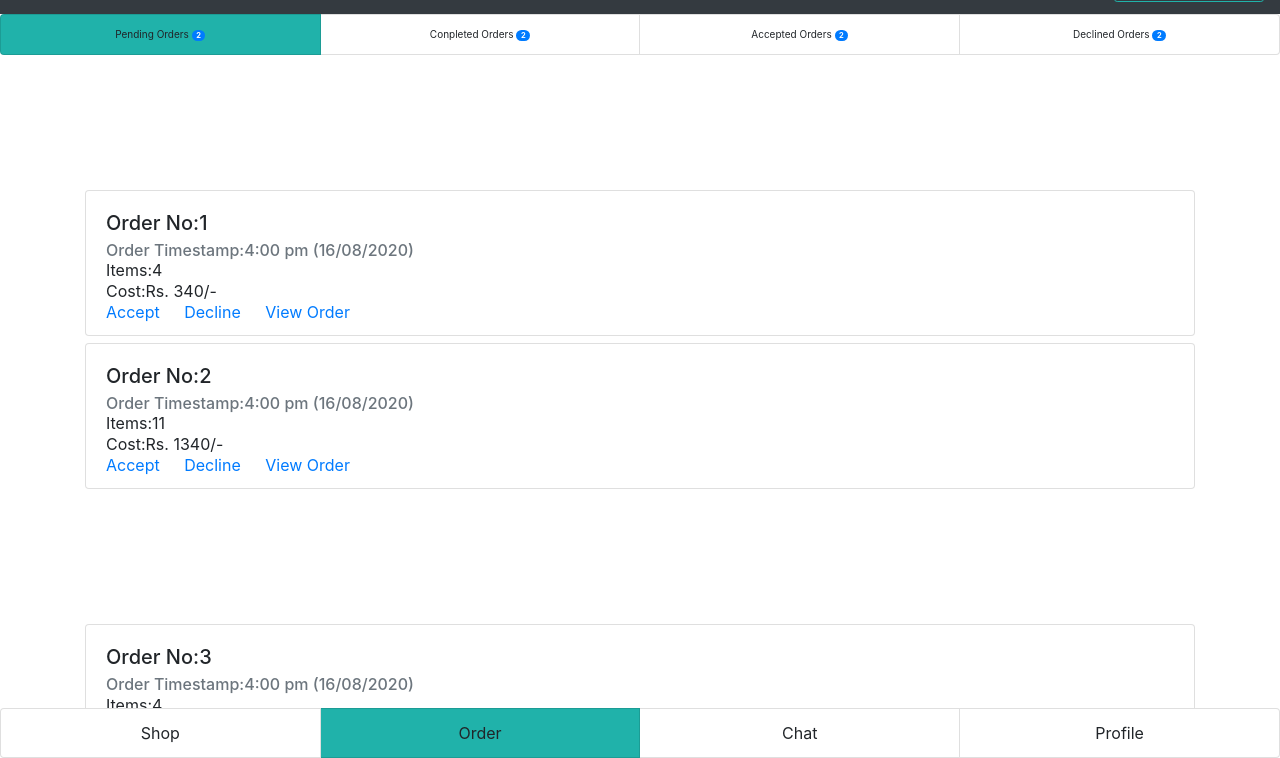
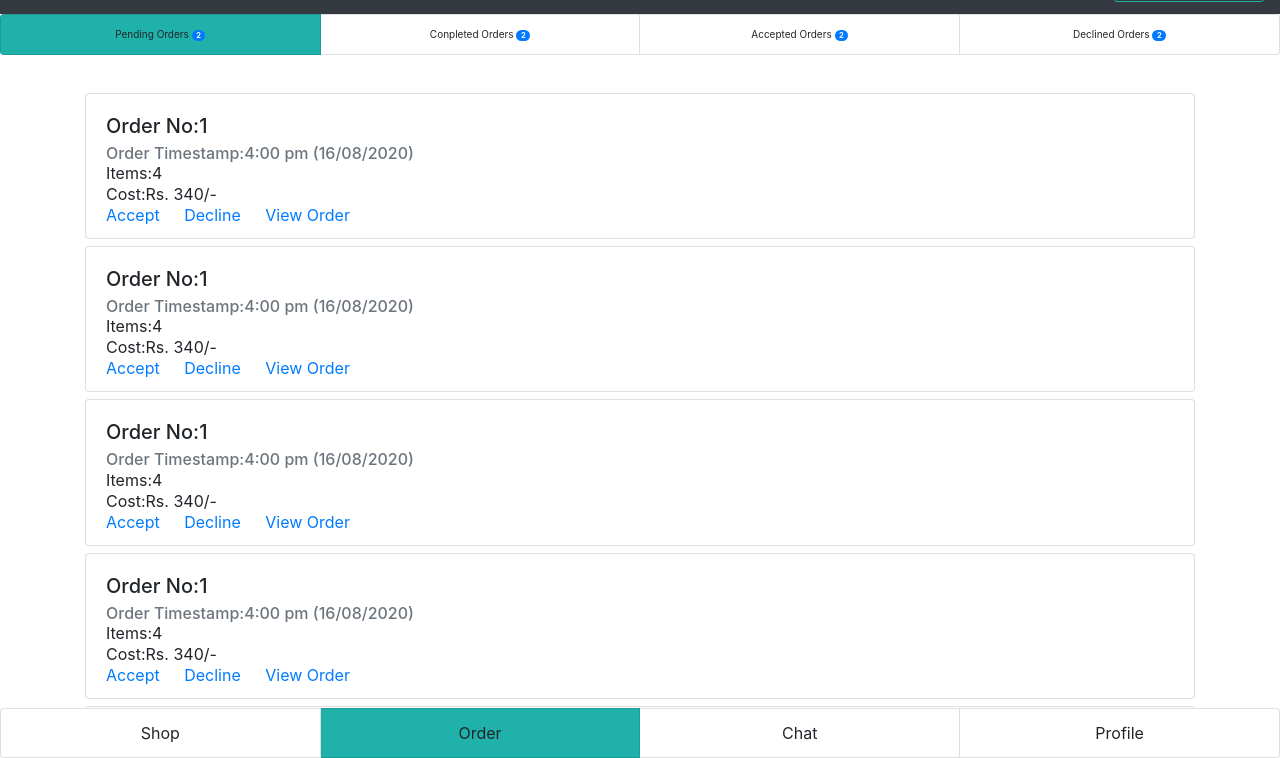
Before and after one commit to harshwasan/test-hab59, a plain HTML site: page index.html in a window 1280 px wide. Both pictures are taken after a click on the item "Order". Shown: the part 42-800 px from the top of the page. Drawn offline with nearby package versions, Linux system fonts and the light colour scheme.

Commit message:
fixed navbar index

```diff
--- a/assets/css/index.css
+++ b/assets/css/index.css
@@ -1,9 +1,24 @@
+#nav{
+    position: fixed;
+    left: 0;
+    top: 0;
+    width: 100%;
+    z-index: 20;
+}
+#order-sub-components{
+    position: fixed;
+    left: 0;
+    top: 0;
+    padding-top: 56px;
+    width: 100%;
+    z-index: 20;
+}
 .foot{
     position: fixed;
-   left: 0;
-   bottom: 0;
-   width: 100%;
-   text-align: center;
+    left: 0;
+    bottom: 0;
+    width: 100%;
+    text-align: center;
 }
 .foot-items{
     cursor: pointer;
@@ -13,15 +28,31 @@
     background: lightseagreen;
 }
 #shop-component{
+    padding-bottom: 100px;
     display: block;
 }
 #order-component{
+    padding-bottom: 100px;
     display: none;
 }
 #chat-component{
+    padding-bottom: 100px;
     display: none;
 }
 #profile-component{
+    padding-bottom: 100px;
+    display: none;
+}
+#pending-component{
+    display: block;
+}
+#completed-component{
+    display: none;
+}
+#accepted-component{
+    display: none;
+}
+#declined-component{
     display: none;
 }
 #foot{
--- a/index.html
+++ b/index.html
@@ -11,7 +11,7 @@
     <script src="https://stackpath.bootstrapcdn.com/bootstrap/4.5.2/js/bootstrap.min.js" integrity="sha384-B4gt1jrGC7Jh4AgTPSdUtOBvfO8shuf57BaghqFfPlYxofvL8/KUEfYiJOMMV+rV" crossorigin="anonymous"></script>
 </head>
 <body>
-    <nav class="navbar navbar-dark bg-dark">
+    <nav class="navbar navbar-dark bg-dark" id="nav">
         <a class="navbar-brand">E-Kharidana</a>
         <form class="form-inline">
             <button class="btn btn-sm btn-outline-secondary" type="button" style="color: lightseagreen; border-color: lightseagreen;">Sign in as Customer</button>
@@ -26,7 +26,7 @@
         <button class="btn btn-outline-success my-2 my-sm-0" type="submit">Search</button>
     </div> -->
 
-    <ul class="list-group list-group-horizontal foot" id="foot">
+    <ul class="list-group list-group-horizontal foot" id="foot" id="nav">
         <li class="list-group-item foot-items foot-active" id="foot-shop">Shop</li>
         <li class="list-group-item foot-items" id="foot-order">Order</li>
         <li class="list-group-item foot-items" id="foot-chat">Chat</li>
@@ -37,7 +37,7 @@
 
     </div>
     <div id="order-component">
-        <ul class="list-group list-group-horizontal navigation">
+        <ul class="list-group list-group-horizontal navigation" id="order-sub-components">
             <li class="list-group-item navigation-items order-active" id="pending">Pending Orders <span class="badge badge-primary badge-pill">2</span></li>
             <li class="list-group-item navigation-items" id="complete">Conpleted Orders <span class="badge badge-primary badge-pill">2</span></li>
             <li class="list-group-item navigation-items" id="accepted">Accepted Orders <span class="badge badge-primary badge-pill">2</span></li>
@@ -45,6 +45,66 @@
         </ul>
         <div class="container" id="pending-component">
             <!-- this section is to be repeated in loop for all orders -->
+            <div class="row orders">
+                <div class="col-sm-12">
+                    <div class="card">
+                        <div class="card-body">
+                        <h5 class="card-title">Order No:1</h5>
+                        <h6 class="card-subtitle mb-2 text-muted">Order Timestamp:4:00 pm (16/08/2020)</h6>
+                        <p class="card-text">Items:4</p>
+                        <p class="card-text">Cost:Rs. 340/-</p>
+                        <a href="#" class="card-link">Accept</a>
+                        <a href="#" class="card-link">Decline</a>
+                        <a href="#" class="card-link">View Order</a>
+                        </div>
+                    </div>
+                </div>
+            </div>
+            <div class="row orders">
+                <div class="col-sm-12">
+                    <div class="card">
+                        <div class="card-body">
+                        <h5 class="card-title">Order No:1</h5>
+                        <h6 class="card-subtitle mb-2 text-muted">Order Timestamp:4:00 pm (16/08/2020)</h6>
+                        <p class="card-text">Items:4</p>
+                        <p class="card-text">Cost:Rs. 340/-</p>
+                        <a href="#" class="card-link">Accept</a>
+                        <a href="#" class="card-link">Decline</a>
+                        <a href="#" class="card-link">View Order</a>
+                        </div>
+                    </div>
+                </div>
+            </div>
+            <div class="row orders">
+                <div class="col-sm-12">
+                    <div class="card">
+                        <div class="card-body">
+                        <h5 class="card-title">Order No:1</h5>
+                        <h6 class="card-subtitle mb-2 text-muted">Order Timestamp:4:00 pm (16/08/2020)</h6>
+                        <p class="card-text">Items:4</p>
+                        <p class="card-text">Cost:Rs. 340/-</p>
+                        <a href="#" class="card-link">Accept</a>
+                        <a href="#" class="card-link">Decline</a>
+                        <a href="#" class="card-link">View Order</a>
+                        </div>
+                    </div>
+                </div>
+            </div>
+            <div class="row orders">
+                <div class="col-sm-12">
+                    <div class="card">
+                        <div class="card-body">
+                        <h5 class="card-title">Order No:1</h5>
+                        <h6 class="card-subtitle mb-2 text-muted">Order Timestamp:4:00 pm (16/08/2020)</h6>
+                        <p class="card-text">Items:4</p>
+                        <p class="card-text">Cost:Rs. 340/-</p>
+                        <a href="#" class="card-link">Accept</a>
+                        <a href="#" class="card-link">Decline</a>
+                        <a href="#" class="card-link">View Order</a>
+                        </div>
+                    </div>
+                </div>
+            </div>
             <div class="row orders">
                 <div class="col-sm-12">
                     <div class="card">
```
